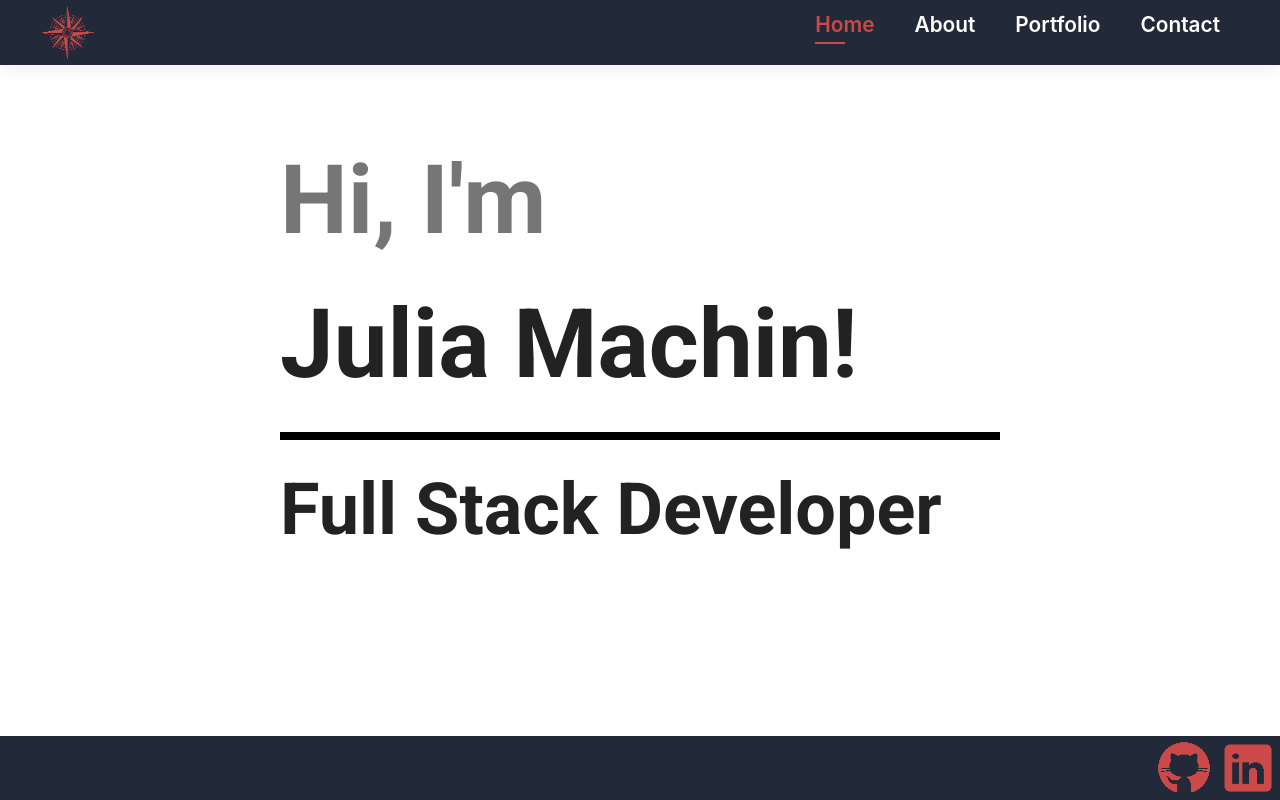
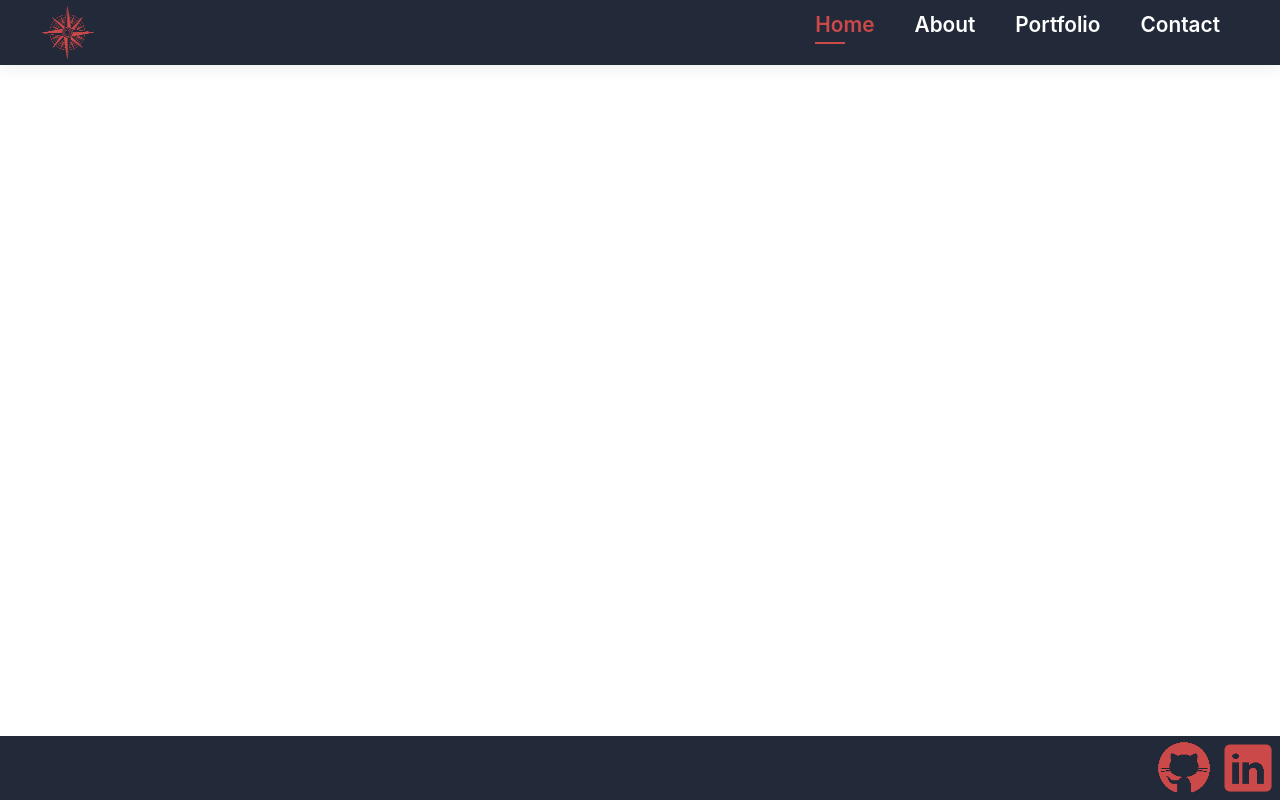
Before and after one commit to juliamachin/portfolio2, a React (Create React App) app: page / in a window 1280 px wide. Built offline with nearby package versions, Linux system fonts and the light colour scheme; the HTML template or start-up script is replaced by a standard one; a web font is replaced by a local one.

Commit message:
updated paths

```diff
--- a/package.json
+++ b/package.json
@@ -1,7 +1,7 @@
 {
   "name": "portfolio2",
   "version": "0.1.0",
-  "homepage": "https://juliamachin.github.io/portfolio2/",
+  "homepage": "https://juliamachin.github.io/portfolio2",
   "private": true,
   "dependencies": {
     "@testing-library/jest-dom": "^5.16.5",
--- a/src/App.js
+++ b/src/App.js
@@ -14,10 +14,10 @@ function App() {
       <Links />
 
       <Routes>
-        <Route path="/" element={<Home />} />
-        <Route path="/about" element={<About />} />
-        <Route path="/contact" element={<Contact />} />
-        <Route path="/portfolio" element={<Portfolio slides={Data} />} />
+        <Route path="/portfolio2/" element={<Home />} />
+        <Route path="/portfolio2/about" element={<About />} />
+        <Route path="/portfolio2/contact" element={<Contact />} />
+        <Route path="/portfolio2/portfolio" element={<Portfolio slides={Data} />} />
       </Routes>
 
       <Footer />
```
